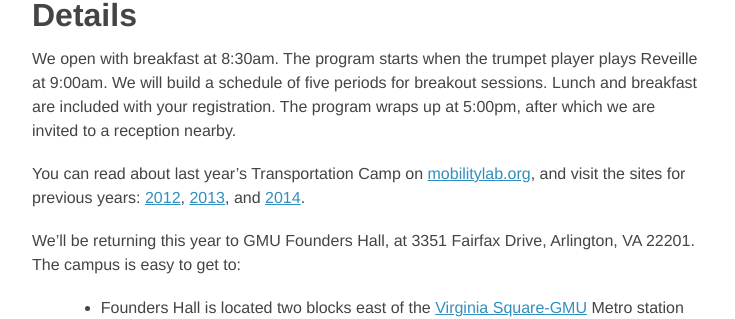
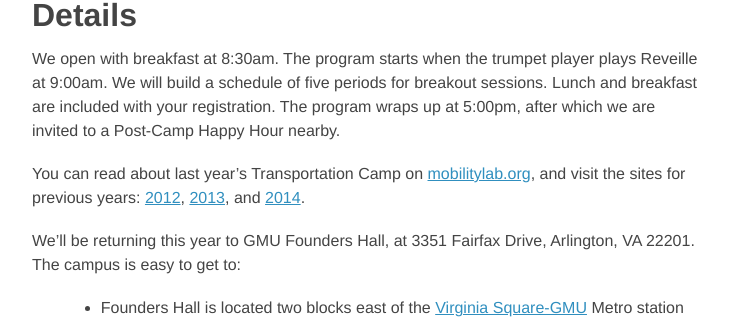
Before and after one commit to transpocamp/transportationcamp.org, a Jekyll site: the page built from events/dc-2015/index.markdown, in a window 1280 px wide and 1400 px high, scrolled down 1006 px. Shown: the part 312-631 px from the top of the window, without its empty margins (272-1007 px from the left). Built offline with Jekyll 4.4.1, drawn with Linux system fonts in a browser that asks for light colours; nearby versions of some CDN libraries; Markdown is read by kramdown in place of the engine named in the settings; some of the changed lines change nothing that is shown; some of the changed text lies outside the part shown.

Commit message:
changes per Tom

```diff
--- a/events/dc-2015/index.markdown
+++ b/events/dc-2015/index.markdown
@@ -11,7 +11,7 @@
 
 The 4th Annual Transportation Camp Washington DC will be held on Saturday, January 10, 2015. The event will be the day before the start of the [Transportation Research Board 94th Annual Meeting](http://www.trb.org/AnnualMeeting2015/AnnualMeeting2015.aspx). We are being hosted by the [George Mason University School of Policy, Government, and International Affairs](http://spgia.gmu.edu/), at [Founders Hall](http://arlington.gmu.edu/).
 
-The eventbrite registration site has not yet been activivated. Stay tuned to [@transpocamp](https://twitter.com/transpocamp) to be notified when registration begins.
+The eventbrite registration site has not yet been activated. Stay tuned to [@transpocamp](https://twitter.com/transpocamp) to be notified when registration begins.
 
 The “unconference” is designed to bring together transportation professionals, technologists, and others interested in the intersection of urban transportation and technology. Anyone who wants to improve mobility is welcome. Here's our handy guide: [How TransportationCamp works: the essential guide](http://transportationcamp.org/2011/02/how-transportationcamp-works-the-essential-guide/).
 
@@ -30,7 +30,7 @@
 
 ## Details
 
-We open with breakfast at 8:30am. The program starts when the trumpet player plays Reveille at 9:00am. We will build a schedule of five periods for breakout sessions. Lunch and breakfast are included with your registration. The program wraps up at 5:00pm, after which we are invited to a reception nearby.
+We open with breakfast at 8:30am. The program starts when the trumpet player plays Reveille at 9:00am. We will build a schedule of five periods for breakout sessions. Lunch and breakfast are included with your registration. The program wraps up at 5:00pm, after which we are invited to a Post-Camp Happy Hour nearby.
 
 You can read about last year's Transportation Camp on [mobilitylab.org](http://mobilitylab.org/tag/transportationcamp/), and visit the sites for previous years: [2012](http://transportationcamp.org/events/dc/), [2013](http://transportationcamp.org/events/dc-13/), and [2014](http://transportationcamp.org/events/transportationcamp-dc-2014/).
 
@@ -46,4 +46,4 @@
 
 If you're in town early, the [Transportation Techies](http://www.meetup.com/Transportation-Techies/) meetup group will have a meetup on Thursday, January 8, which you are invited to sign up for. (Event is not yet on the calendar; join the group or follow [@techiesdc](https://twitter.com/techiesdc) to be notified.)
 
-TransportationCamp DC '15 is organized by [Open Plans](http://openplans.org/), [Conveyal](http://www.conveyal.com/), [Mobility Lab](http://mobilitylab.org/), [Young Professionals in Transportation](http://yptransportation.org/), [Transportation Research Board](http://www.trb.org/), and the [GMU School of Policy, Government, and International Affairs](http://spgia.gmu.edu/). Special thanks go to [American Association of State Highway and Transportation Officials](http://www.transportation.org/) for providing scholarships for students.
+TransportationCamp DC '15 is organized by [Open Plans](http://openplans.org/), [Conveyal](http://www.conveyal.com/), [Mobility Lab](http://mobilitylab.org/), [Young Professionals in Transportation](http://yptransportation.org/), [Transportation Research Board](http://www.trb.org/), the [GMU School of Policy, Government, and International Affairs](http://spgia.gmu.edu/), and the [American Association of State Highway and Transportation Officials](http://www.transportation.org/).
```
